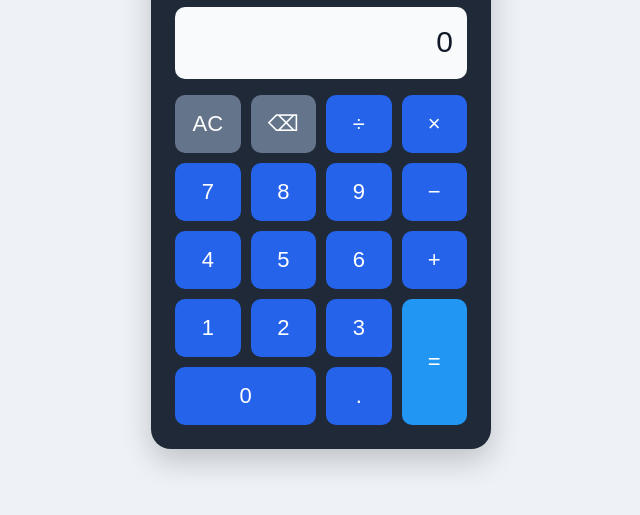
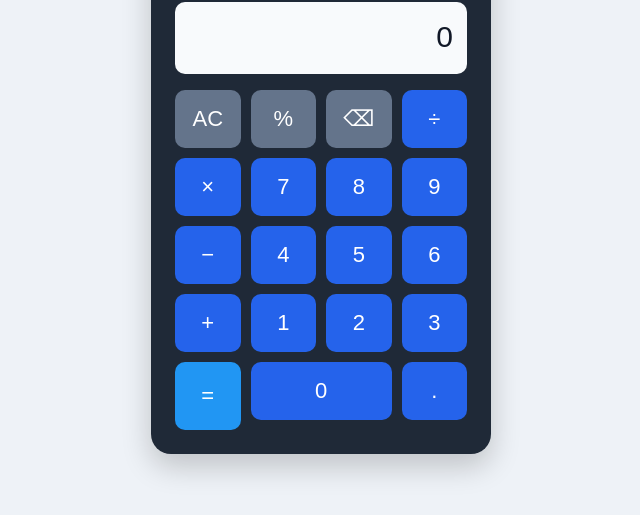
Before and after one commit to yzhiqi86-hub/calculator-app, a plain HTML site: page index.html in a window 1280 px wide. Shown: the part 211-726 px from the top of the page, without its empty margins (319-959 px from the left). Drawn offline with Linux system fonts and the light colour scheme.

Commit message:
Add percentage button to calculator UI

```diff
--- a/index.html
+++ b/index.html
@@ -13,6 +13,7 @@
 
     <div class="buttons">
       <button class="function" onclick="clearDisplay()">AC</button>
+      <button class="function" onclick="calculatePercentage()">%</button>
       <button class="function" onclick="deleteLast()">⌫</button>
       <button class="operator" onclick="appendToDisplay('/')">÷</button>
       <button class="operator" onclick="appendToDisplay('*')">×</button>
```
